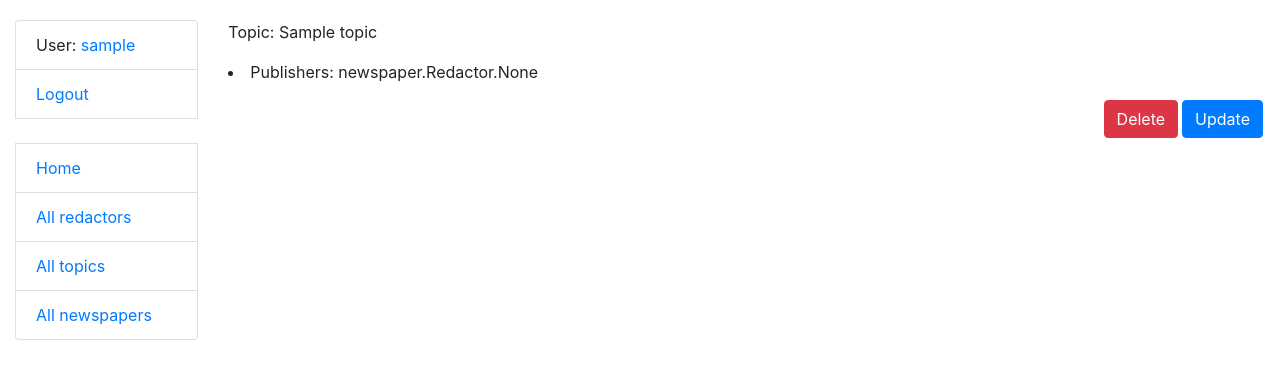
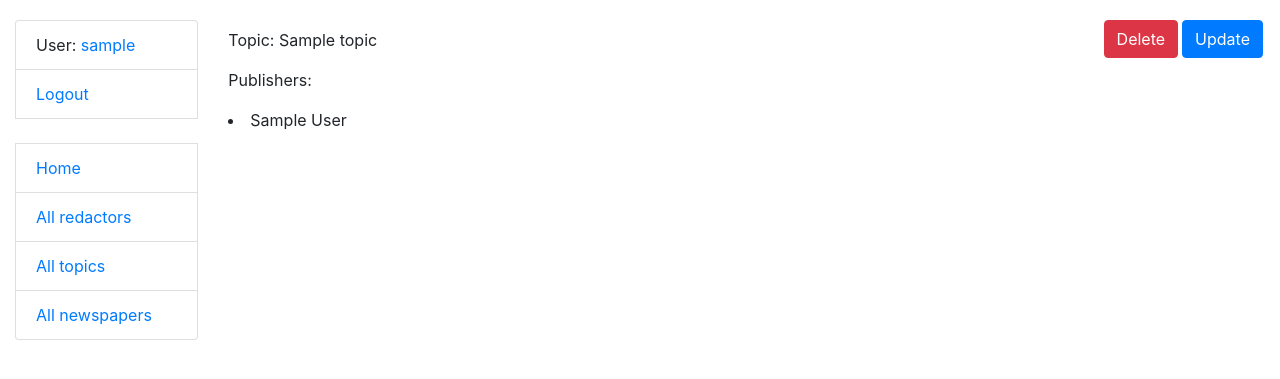
Before and after one commit to KravchenkoSerhiii/newspaper-agency, a Django app: page /newspaper/newspapers/1/ in a window 1280 px wide. Shown: the top 379 px of the page. Run offline with Django 5.2, Linux system fonts and the light colour scheme; a user stored in the database is signed in; tables that the repository leaves empty hold one stand-in row (values such as "Sample post").

Commit message:
Some visual changes on newspaper-detail page

```diff
--- a/newspaper/views.py
+++ b/newspaper/views.py
@@ -86,12 +86,20 @@ class NewspaperListView(LoginRequiredMixin, generic.ListView):
     paginate_by = 4
     # publishers = Newspaper.objects.publishers.all()
 
-    # def get_context_data(self, *, object_list=None, **kwargs):
+    # def get_context_data(self, **kwargs):
+    #     context = super().get_context_data(**kwargs)
+    #     context["publishers"] = Newspaper.objects.publishers.all()
+    #     return context
 
 
 class NewspaperDetailView(LoginRequiredMixin, generic.DetailView):
     model = Newspaper
-    queryset = Newspaper.objects.all()
+    # queryset = Newspaper.objects.all()
+
+    def get_context_data(self, **kwargs):
+        context = super().get_context_data(**kwargs)
+        context["publishers"] = Redactor.objects.all()
+        return context
 
 
 class NewspaperCreateView(LoginRequiredMixin, generic.CreateView):
--- a/templates/newspaper/newspaper_detail.html
+++ b/templates/newspaper/newspaper_detail.html
@@ -1,24 +1,21 @@
 {% extends "base.html" %}
 
 {% block content %}
+  <h1>
+    <a href="{% url 'newspaper:newspaper-update' pk=newspaper.id %}" class="btn btn-primary link-to-page">
+      Update
+    </a>
+    <a href="{% url 'newspaper:newspaper-delete' pk=newspaper.id %}" class="btn btn-danger link-to-page">
+      Delete
+    </a>
+  </h1>
     <p>Topic: {{ newspaper.topic.name }}</p>
-    <p>
+        <p>Publishers:</p>
       {% for publishers in newspaper.publishers.all %}
-      <li>
-        Publishers: {{ newspaper.publishers }}
-      </li>
-    </p>
-  {% endfor %}
-{#  <p>Topic: {{ newspaper.topic.name }}</p>#}
-{#  <p>Redactors:#}
-{#    <li>#}
-{#    {{ newspaper.publishers }}#}
-{#    </li>#}
-  <a href="{% url 'newspaper:newspaper-update' pk=newspaper.id %}" class="btn btn-primary link-to-page">
-    Update
-  </a>
-  <a href="{% url 'newspaper:newspaper-delete' pk=newspaper.id %}" class="btn btn-danger link-to-page">
-    Delete
-  </a>
+        <li>
+          {{ publishers.first_name }} {{ publishers.last_name }}
+        </li>
+    {% endfor %}
+
 {% endblock %}
 {#{{ newspaper.publishers.all.get.last_name }}#}
```
